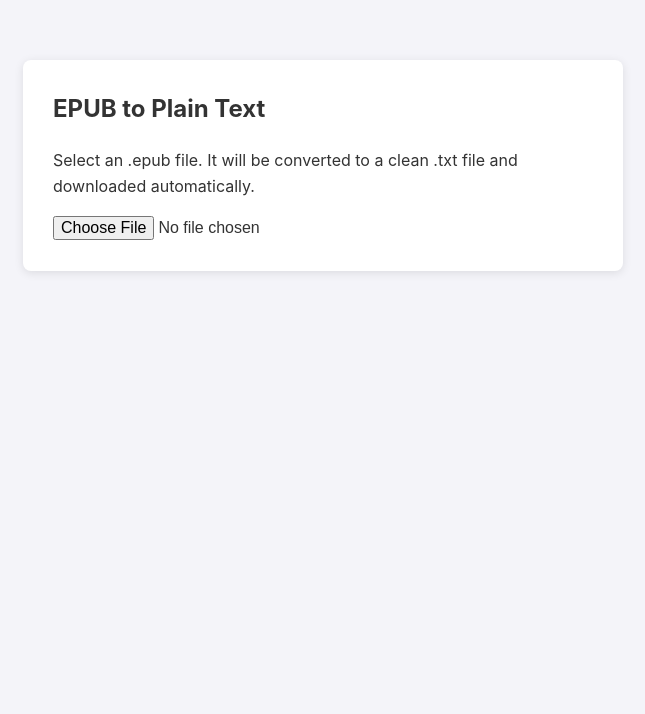
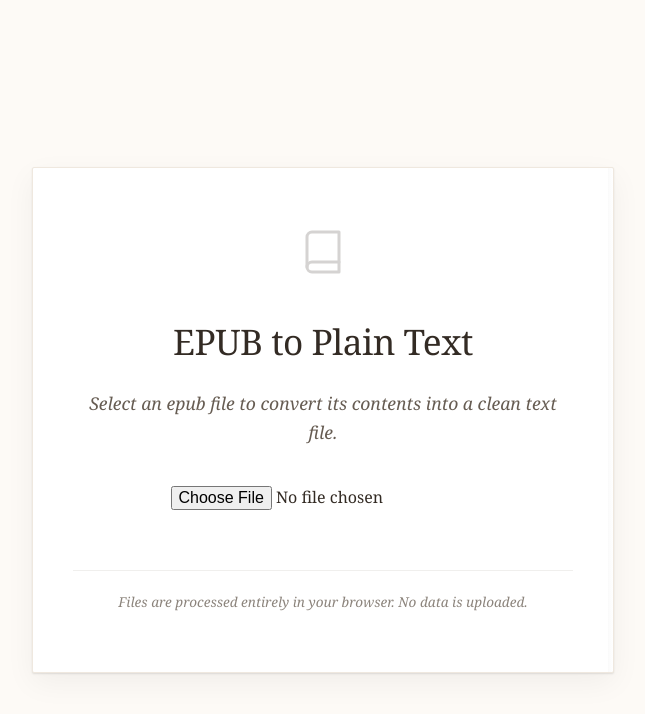
Before and after one commit to jstokke/epub2txt.stokke.dev, a plain HTML site: page index.html in a window 1280 px wide. Shown: the whole page, without its empty margins (317-962 px from the left). Drawn offline with nearby package versions, Linux system fonts and the light colour scheme.

Commit message:
Enhance UI styling and layout for EPUB to Text Converter

```diff
--- a/index.html
+++ b/index.html
@@ -8,56 +8,100 @@
     <script src="https://cdnjs.cloudflare.com/ajax/libs/jszip/3.10.1/jszip.min.js"></script>
     <style>
         body {
-            font-family: -apple-system, BlinkMacSystemFont, "Segoe UI", Roboto, Helvetica, Arial, sans-serif;
-            max-width: 600px;
-            margin: 40px auto;
+            font-family: "Georgia", "Times New Roman", Times, serif;
+            background-color: #fdfaf6;
+            color: #332b24;
+            display: flex;
+            justify-content: center;
+            align-items: center;
+            min-height: 100vh;
+            margin: 0;
             padding: 20px;
             line-height: 1.6;
-            color: #333;
-            background-color: #f4f4f9;
         }
 
         .container {
-            background: white;
-            padding: 30px;
-            border-radius: 8px;
-            box-shadow: 0 2px 10px rgba(0, 0, 0, 0.1);
+            background-color: #fff;
+            max-width: 500px;
+            width: 100%;
+            padding: 60px 40px;
+            box-shadow: 0 10px 30px rgba(0, 0, 0, 0.05), 0 1px 2px rgba(0, 0, 0, 0.1);
+            border: 1px solid #efe8df;
+            border-radius: 2px;
+            position: relative;
+        }
+
+        /* Subtle "page" effect */
+        .container::after {
+            content: "";
+            position: absolute;
+            top: 0;
+            right: 0;
+            bottom: 0;
+            width: 5px;
+            background: linear-gradient(to right, rgba(0, 0, 0, 0.02), transparent);
         }
 
         h2 {
+            font-weight: normal;
+            font-size: 2.2em;
             margin-top: 0;
+            margin-bottom: 20px;
+            text-align: center;
+            letter-spacing: -0.5px;
         }
 
-        .upload-btn-wrapper {
-            position: relative;
-            overflow: hidden;
-            display: inline-block;
-            margin-top: 20px;
+        p {
+            font-size: 1.1em;
+            text-align: center;
+            color: #665c52;
+            margin-bottom: 40px;
+            font-style: italic;
+        }
+
+        .upload-center {
+            display: flex;
+            justify-content: center;
+            margin-bottom: 20px;
         }
 
         input[type=file] {
-            font-size: 16px;
+            font-family: inherit;
+            font-size: 1rem;
+            cursor: pointer;
         }
 
         #status {
-            margin-top: 20px;
-            padding: 10px;
-            background-color: #eef;
-            border-radius: 4px;
+            margin-top: 30px;
+            padding: 15px;
+            font-size: 0.95em;
+            text-align: center;
+            background-color: #f8f9fa;
+            border: 1px solid #eee;
             display: none;
             white-space: pre-wrap;
-            /* Keeps formatting if we show errors */
         }
 
         .success {
-            color: green;
-            border-left: 4px solid green;
+            color: #2e7d32;
+            background-color: #e8f5e9 !important;
+            border-color: #c8e6c9 !important;
         }
 
         .error {
-            color: #d8000c;
-            border-left: 4px solid #d8000c;
-            background-color: #ffbaba;
+            color: #c62828;
+            background-color: #ffebee !important;
+            border-color: #ffcdd2 !important;
+        }
+
+        .footer {
+            margin-top: 60px;
+            font-size: 0.85em;
+            text-align: center;
+            color: #8c847c;
+            border-top: 1px solid #f0efed;
+            padding-top: 20px;
+            font-style: italic;
         }
     </style>
 </head>
@@ -65,12 +109,24 @@
 <body>
 
     <div class="container">
+        <div style="text-align: center; margin-bottom: 30px; opacity: 0.2;">
+            <svg width="48" height="48" viewBox="0 0 24 24" fill="none" stroke="currentColor" stroke-width="1.5" stroke-linecap="round" stroke-linejoin="round">
+                <path d="M4 19.5A2.5 2.5 0 0 1 6.5 17H20"></path>
+                <path d="M6.5 2H20v20H6.5A2.5 2.5 0 0 1 4 19.5v-15A2.5 2.5 0 0 1 6.5 2z"></path>
+            </svg>
+        </div>
         <h2>EPUB to Plain Text</h2>
-        <p>Select an .epub file. It will be converted to a clean .txt file and downloaded automatically.</p>
+        <p>Select an epub file to convert its contents into a clean text file.</p>
 
-        <input type="file" id="upload" accept=".epub" />
+        <div class="upload-center">
+            <input type="file" id="upload" accept=".epub" />
+        </div>
 
         <div id="status"></div>
+
+        <div class="footer">
+            Files are processed entirely in your browser. No data is uploaded.
+        </div>
     </div>
 
     <script>
```
